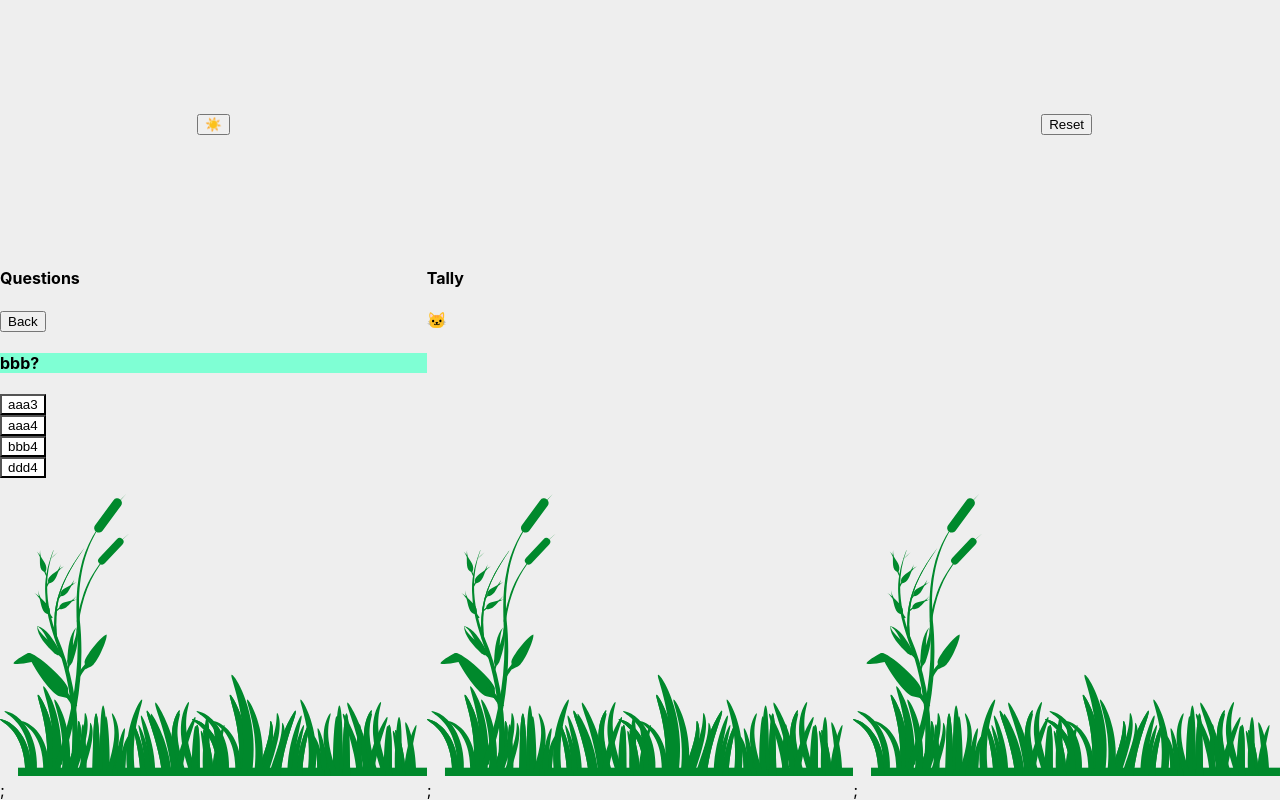
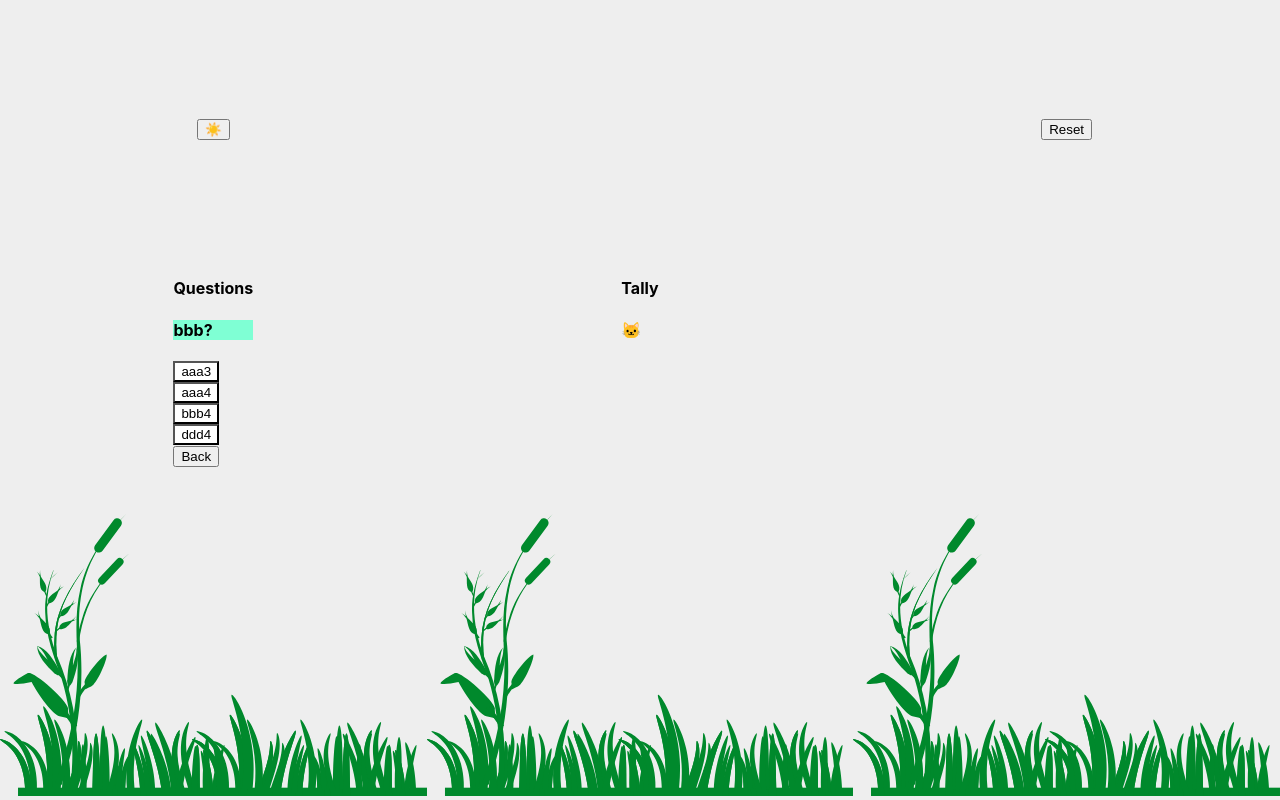
Before and after one commit to MartinChavez/which-wolf-are-you, a React (Create React App) app: page / in a window 1280 px wide. Both pictures are taken after a click on the button "ccc". Built offline with nearby package versions, Linux system fonts and the light colour scheme.

Commit message:
Fix alignment

```diff
--- a/src/Grass.tsx
+++ b/src/Grass.tsx
@@ -8,7 +8,7 @@ type GrassProps = {
 function Grass(props: GrassProps) {
   return (
     <div className={props.className}>
-      <img src={grass} alt="Grass" />;
+      <img src={grass} alt="Grass" />
     </div>
   );
 }
--- a/src/QuestionBlocks.tsx
+++ b/src/QuestionBlocks.tsx
@@ -61,13 +61,13 @@ function QuestionBlocks(props: QuestionBlocksProps) {
     <>
       <div className="question">
         <h4>Questions</h4>
-        {showBackButton && <button onClick={onBackButtonClick}> Back </button>}
         <QuestionBlock
           question={question}
           answers={answers}
           onAnswerSelected={onAnswerSelected}
           selectedAnswerId={questionToAnswerSelected.get(question.id)}
         ></QuestionBlock>
+        {showBackButton && <button onClick={onBackButtonClick}> Back </button>}
       </div>
     </>
   );
--- a/src/WolfApp.css
+++ b/src/WolfApp.css
@@ -23,14 +23,20 @@
 
 .question {
   grid-area: question;
+  align-self: top;
+  justify-self: center;
 }
 
 .tally {
   grid-area: tally;
+  align-self: top;
+  justify-self: center;
 }
 
 .wolf-result {
   grid-area: wolf-result;
+  align-self: top;
+  justify-self: center;
 }
 
 .left-grass {
--- a/src/WolfResult.tsx
+++ b/src/WolfResult.tsx
@@ -10,7 +10,7 @@ function WolfResult(props: WolfResultProps) {
   const theme = useContext(ThemeContext);
   return (
     <div className="wolf-result">
-      <h4>Wolf Result</h4>
+      <h4>Your inner wolf</h4>
       <span role="img" aria-label="wolf-times">
         {props.wolf.face}
       </span>
```
